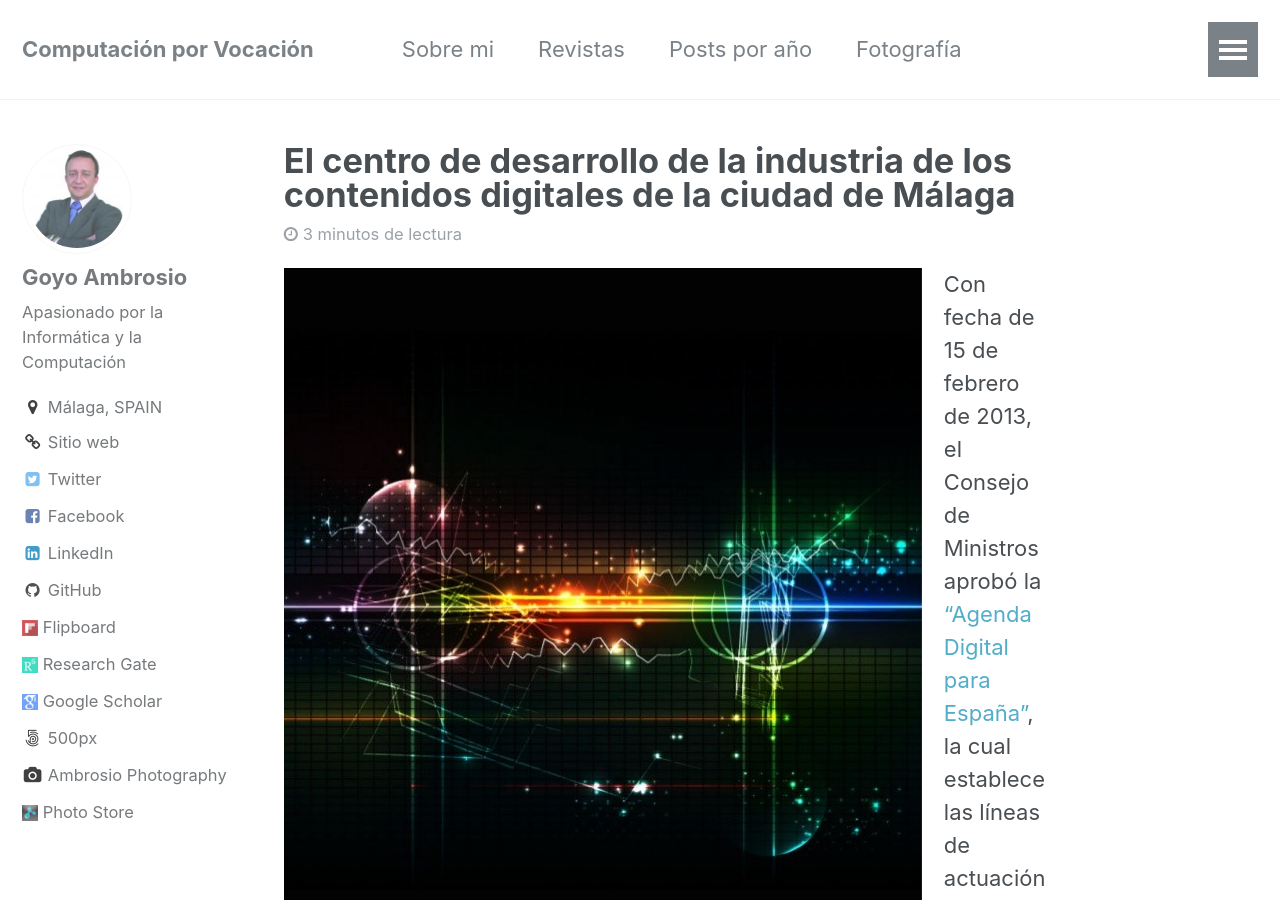
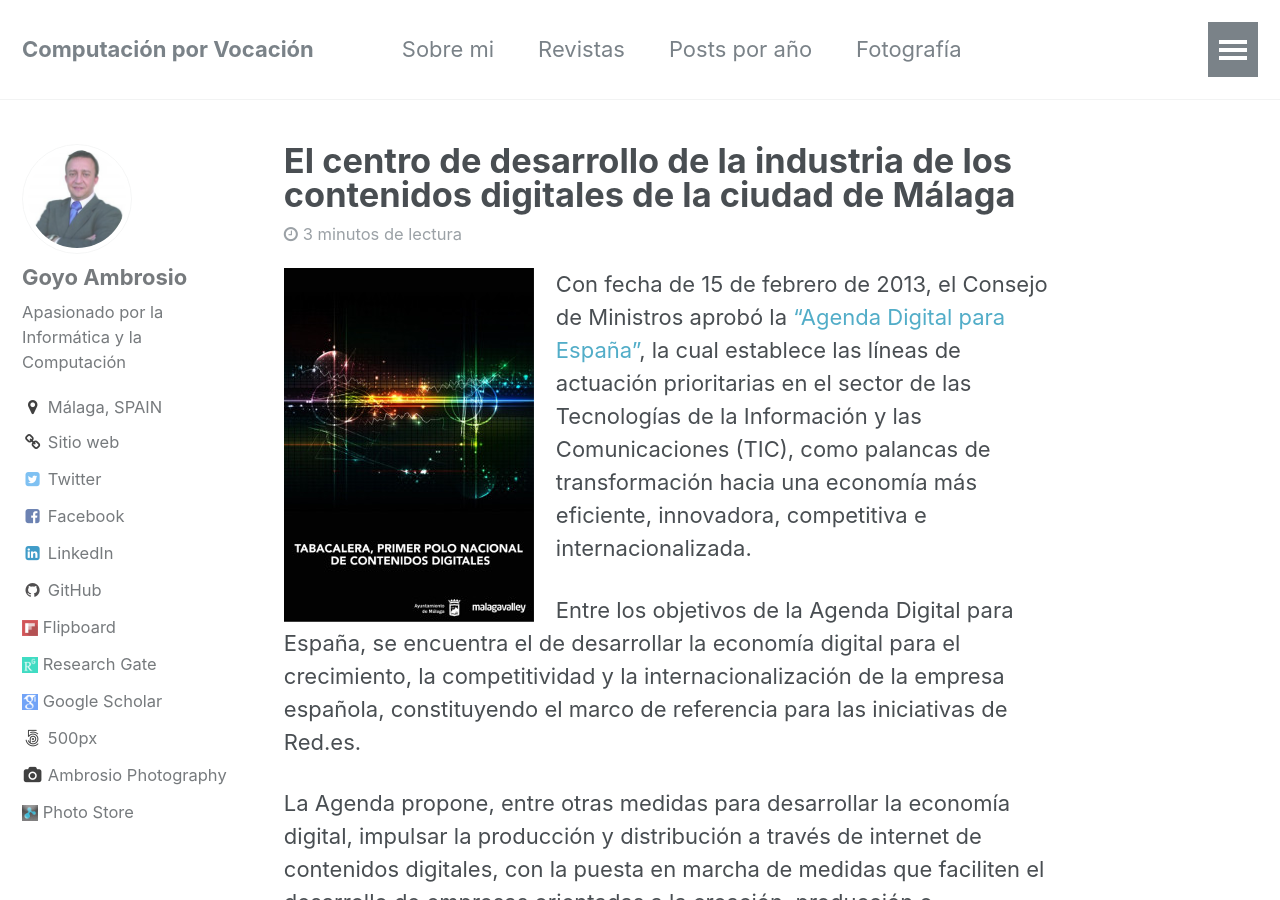
Before and after one commit to goyoac/goyoac.github.io, a Jekyll site: the page built from _posts/2014-10-28-El-centro-de-desarrollo-de-la-industria-de-los-contenidos-digitales-de-la-ciudad-de-Málaga.md, in a window 1280 px wide and 900 px high. Built offline with Jekyll 4.4.1, drawn with Linux system fonts in a browser that asks for light colours.

Commit message:
Corrección de tamaño de imágenes

```diff
--- a/_posts/2014-10-28-El-centro-de-desarrollo-de-la-industria-de-los-contenidos-digitales-de-la-ciudad-de-Málaga.md
+++ b/_posts/2014-10-28-El-centro-de-desarrollo-de-la-industria-de-los-contenidos-digitales-de-la-ciudad-de-Málaga.md
@@ -6,7 +6,7 @@ categories:
 tags: contenidos digitales, economía digital, hub, málaga, polo
 ---
 
-![Primer Polo Digital](/assets/images/2014/10/primer-polo.jpg){: .align-left}
+![Primer Polo Digital](/assets/images/2014/10/primer-polo-small.jpg){: .align-left}
 Con fecha de 15 de febrero de 2013, el Consejo de Ministros aprobó
 la
 [“Agenda Digital para España”](http://www.agendadigital.gob.es/Paginas/Index.aspx),
```
Also changed, not shown: _posts/2014-02-11-Málaga-CitySense-el-ciudadano-como-sensor.md (+1 -1 lines), assets/images/2014/02/app-city-sense-small.png (added), assets/images/2014/10/primer-polo-small.jpg (added).
